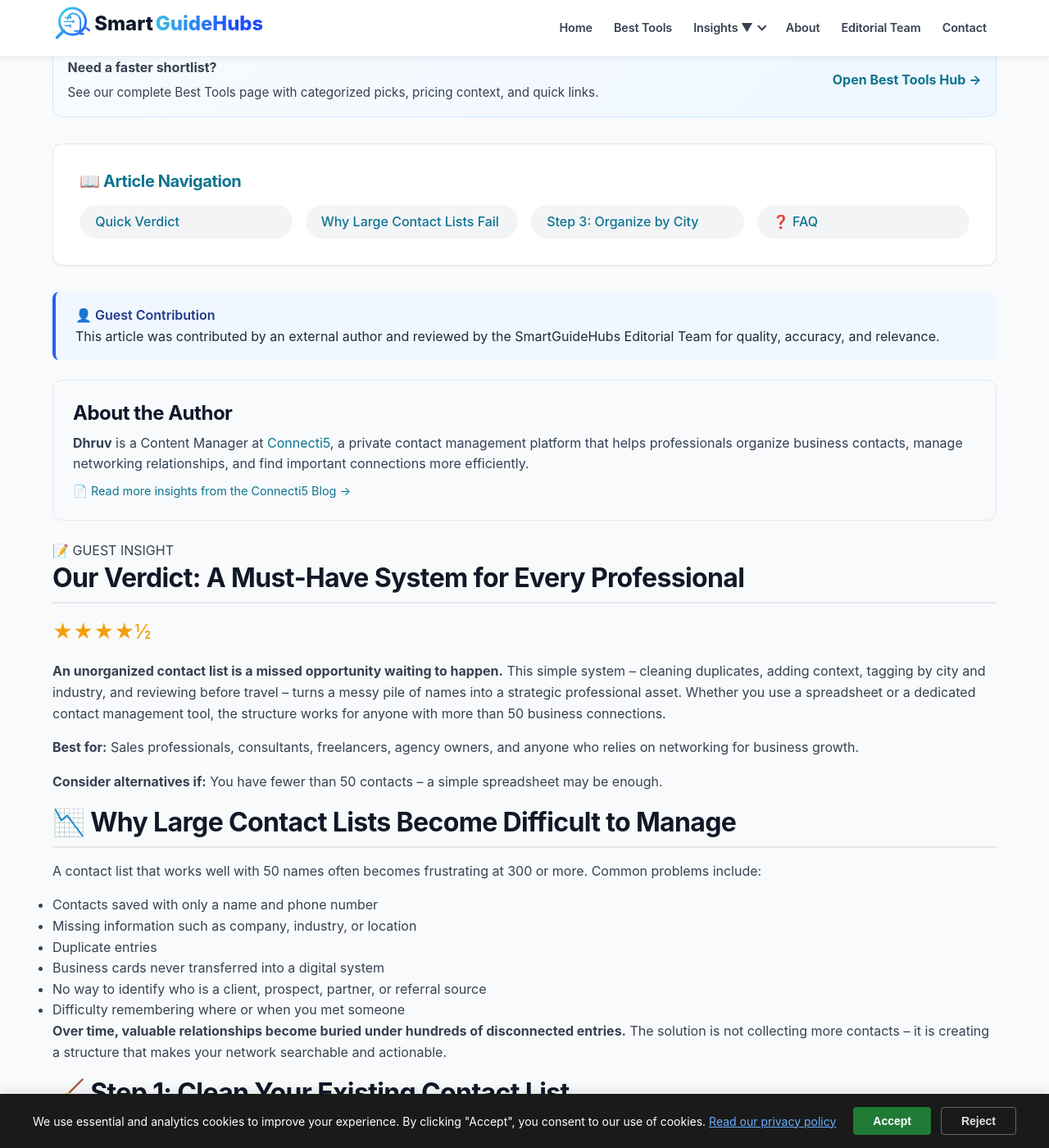
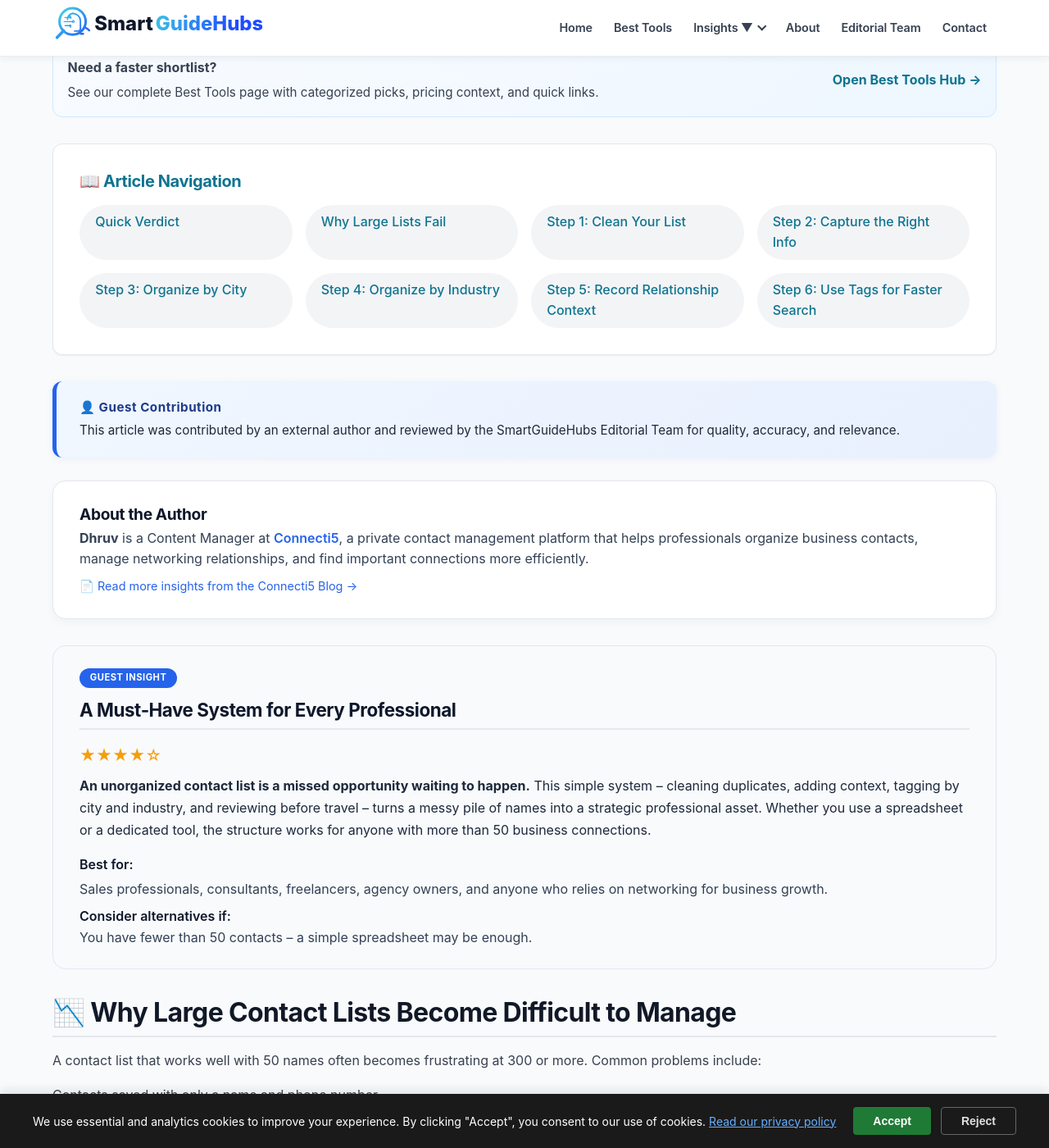
Before and after one commit to Yanniga01/gilliansperkin.github.io, a Jekyll site: the page built from _posts/2026-06-30-organize-contacts-by-city-and-industry.md, in a window 1280 px wide and 1400 px high, scrolled down 440 px. Shown: the whole window at 82% size. Built offline with Jekyll 4.4.1, drawn with Linux system fonts in a browser that asks for light colours; some of the changed text lies outside the part shown.

Commit message:
Update guest disclosure and author box styles

```diff
--- a/_posts/2026-06-30-organize-contacts-by-city-and-industry.md
+++ b/_posts/2026-06-30-organize-contacts-by-city-and-industry.md
@@ -11,43 +11,56 @@
 canonical_url: https://smartguidehubs.com/organize-contacts-by-city-and-industry/
 ---
 
+<!-- ===== TABLE OF CONTENTS (EXPANDED) ===== -->
 {% include article-toc.html
   link1="#quick-verdict" label1="Quick Verdict"
-  link2="#why-lists-fail" label2="Why Large Contact Lists Fail"
+  link2="#why-lists-fail" label2="Why Large Lists Fail"
   link3="#step-1-clean" label3="Step 1: Clean Your List"
-  link4="#step-2-capture" label3="Step 2: Capture the Right Info"
-  link5="#step-3-city" label3="Step 3: Organize by City"
-  link6="#faq" label6="❓ FAQ"
+  link4="#step-2-capture" label4="Step 2: Capture the Right Info"
+  link5="#step-3-city" label5="Step 3: Organize by City"
+  link6="#step-4-industry" label6="Step 4: Organize by Industry"
+  link7="#step-5-context" label7="Step 5: Record Relationship Context"
+  link8="#step-6-tags" label8="Step 6: Use Tags for Faster Search"
+  link9="#step-7-review" label9="Step 7: Review Before Travel"
+  link10="#step-8-upgrade" label10="Step 8: Upgrade When Needed"
+  link11="#framework" label11="📋 Simple Framework"
+  link12="#common-mistakes" label12="Common Mistakes"
+  link13="#final-thoughts" label13="Final Thoughts"
+  link14="#faq" label14="❓ FAQ"
 %}
 
-<!-- Guest Disclosure -->
-<div style="background: #f0f7ff; border-left: 4px solid #2563eb; padding: 1rem 1.5rem; border-radius: 8px; margin: 1.5rem 0;">
-  <p style="margin: 0; font-weight: 600; color: #1e3a8a;">👤 Guest Contribution</p>
-  <p style="margin: 0; color: #1e293b;">This article was contributed by an external author and reviewed by the SmartGuideHubs Editorial Team for quality, accuracy, and relevance.</p>
+<!-- ===== GUEST DISCLOSURE (Premium Design) ===== -->
+<div style="background: linear-gradient(135deg, #f0f7ff 0%, #e8f0fe 100%); border-left: 5px solid #2563eb; padding: 1.25rem 1.75rem; border-radius: 12px; margin: 1.5rem 0; box-shadow: 0 2px 8px rgba(37, 99, 235, 0.08);">
+  <p style="margin: 0; font-weight: 700; color: #1e3a8a; font-size: 0.95rem; letter-spacing: 0.5px;">👤 Guest Contribution</p>
+  <p style="margin: 0.25rem 0 0 0; color: #1e293b; font-size: 0.95rem;">This article was contributed by an external author and reviewed by the SmartGuideHubs Editorial Team for quality, accuracy, and relevance.</p>
 </div>
 
-<!-- Author Box (Guest) -->
-<div style="background: #f8fafc; border: 1px solid #e2e8f0; padding: 1.5rem; border-radius: 12px; margin: 1.5rem 0; display: flex; align-items: flex-start; gap: 1rem; flex-wrap: wrap;">
-  <div style="flex: 1;">
-    <h3 style="margin-top: 0; color: #0f172a;">About the Author</h3>
-    <p style="margin-bottom: 0.5rem; color: #334155;">
-      <strong>Dhruv</strong> is a Content Manager at <a href="https://connecti5.com" target="_blank" rel="noopener">Connecti5</a>, a private contact management platform that helps professionals organize business contacts, manage networking relationships, and find important connections more efficiently.
+<!-- ===== GUEST AUTHOR BOX (Premium) ===== -->
+<div style="background: #ffffff; border: 1px solid #e2e8f0; border-radius: 16px; padding: 1.75rem 2rem; margin: 1.75rem 0; box-shadow: 0 4px 12px rgba(0,0,0,0.04); display: flex; align-items: flex-start; gap: 1.5rem; flex-wrap: wrap;">
+  <div style="flex: 1; min-width: 200px;">
+    <h3 style="margin: 0 0 0.25rem 0; color: #0f172a; font-size: 1.2rem; font-weight: 700;">About the Author</h3>
+    <p style="margin: 0 0 0.5rem 0; color: #334155; line-height: 1.6;">
+      <strong>Dhruv</strong> is a Content Manager at <a href="https://connecti5.com" target="_blank" rel="noopener" style="color: #2563eb; text-decoration: none; font-weight: 600;">Connecti5</a>, a private contact management platform that helps professionals organize business contacts, manage networking relationships, and find important connections more efficiently.
     </p>
     <p style="margin: 0; font-size: 0.9rem; color: #64748b;">
-      📄 <a href="https://connecti5.com/blog" target="_blank" rel="noopener">Read more insights from the Connecti5 Blog →</a>
+      📄 <a href="https://connecti5.com/blog" target="_blank" rel="noopener" style="color: #2563eb; text-decoration: none;">Read more insights from the Connecti5 Blog →</a>
     </p>
   </div>
 </div>
 
-<div id="quick-verdict" class="quick-verdict">
-  <span class="winner-badge">📝 GUEST INSIGHT</span>
-  <h2>Our Verdict: A Must‑Have System for Every Professional</h2>
-  <div class="rating-stars">★★★★½</div>
-  <p><strong>An unorganized contact list is a missed opportunity waiting to happen.</strong> This simple system – cleaning duplicates, adding context, tagging by city and industry, and reviewing before travel – turns a messy pile of names into a strategic professional asset. Whether you use a spreadsheet or a dedicated contact management tool, the structure works for anyone with more than 50 business connections.</p>
-  <p><strong>Best for:</strong> Sales professionals, consultants, freelancers, agency owners, and anyone who relies on networking for business growth.</p>
-  <p><strong>Consider alternatives if:</strong> You have fewer than 50 contacts – a simple spreadsheet may be enough.</p>
+<!-- ===== QUICK VERDICT ===== -->
+<div id="quick-verdict" class="quick-verdict" style="background: #f8fafc; border: 1px solid #e2e8f0; border-radius: 16px; padding: 1.5rem 2rem; margin: 2rem 0;">
+  <span class="winner-badge" style="display: inline-block; background: #2563eb; color: #fff; font-size: 0.7rem; font-weight: 700; padding: 0.2rem 0.8rem; border-radius: 20px; letter-spacing: 0.5px; text-transform: uppercase; margin-bottom: 0.5rem;">Guest Insight</span>
+  <h2 style="margin: 0.25rem 0 0.5rem 0; font-size: 1.4rem; color: #0f172a;">A Must‑Have System for Every Professional</h2>
+  <div class="rating-stars" style="color: #f59e0b; font-size: 1.2rem; margin-bottom: 0.5rem;">★★★★☆</div>
+  <p style="font-size: 1rem; line-height: 1.7; color: #1e293b;"><strong>An unorganized contact list is a missed opportunity waiting to happen.</strong> This simple system – cleaning duplicates, adding context, tagging by city and industry, and reviewing before travel – turns a messy pile of names into a strategic professional asset. Whether you use a spreadsheet or a dedicated tool, the structure works for anyone with more than 50 business connections.</p>
+  <p style="font-weight: 600; color: #0f172a; margin: 0.5rem 0 0.25rem 0;">Best for:</p>
+  <p style="margin: 0 0 0.5rem 0; color: #334155;">Sales professionals, consultants, freelancers, agency owners, and anyone who relies on networking for business growth.</p>
+  <p style="font-weight: 600; color: #0f172a; margin: 0.25rem 0 0 0;">Consider alternatives if:</p>
+  <p style="margin: 0; color: #334155;">You have fewer than 50 contacts – a simple spreadsheet may be enough.</p>
 </div>
 
+<!-- ===== CONTENT STARTS ===== -->
 <h2 id="why-lists-fail">📉 Why Large Contact Lists Become Difficult to Manage</h2>
 <p>A contact list that works well with 50 names often becomes frustrating at 300 or more. Common problems include:</p>
 <ul>
@@ -183,13 +196,15 @@
 <p>By cleaning your contacts, adding meaningful context, organising by city and industry, and maintaining a simple review process, you can transform an unstructured contact list into a valuable business asset.</p>
 <p><strong>A large network is not the problem. An unorganised network is.</strong></p>
 
-<div style="background: #f8fafc; border: 1px solid #e2e8f0; padding: 1.5rem; border-radius: 12px; margin: 2rem 0;">
+<!-- ===== GUEST AUTHOR BOX (BOTTOM) ===== -->
+<div style="background: #f8fafc; border: 1px solid #e2e8f0; border-radius: 16px; padding: 1.5rem 2rem; margin: 2.5rem 0;">
   <p style="margin: 0; font-size: 0.95rem; color: #1e293b;">
-    <strong>👤 About the Author (continued)</strong><br>
-    Dhruv is a Content Manager at <a href="https://connecti5.com" target="_blank" rel="noopener">Connecti5</a>, a platform designed for professionals who want to take control of their networking relationships without the complexity of traditional CRMs.
+    <strong>👤 About the Author</strong><br>
+    Dhruv is a Content Manager at <a href="https://connecti5.com" target="_blank" rel="noopener" style="color: #2563eb; text-decoration: none;">Connecti5</a>, a platform designed for professionals who want to take control of their networking relationships without the complexity of traditional CRMs.
   </p>
 </div>
 
+<!-- ===== FAQ SECTION ===== -->
 <div id="faq" class="faq-section">
   <h2>❓ Frequently Asked Questions</h2>
   <div class="faq-item">
@@ -216,6 +231,7 @@
 
 {% include article-social.html %}
 
+<!-- ===== INTERLINKING SECTION ===== -->
 <div class="interlinking-section">
   <h2>📚 More Resources</h2>
   <div class="interlinking-grid">
@@ -224,20 +240,21 @@
       <p>Curated shortlist of top software picks – including CRMs and productivity tools.</p>
     </div>
     <div class="interlink-card">
-      <a href="/best-crm-small-business/"><strong>Best CRM Software for Small Business</strong></a>
-      <p>Compare top CRM platforms that can help you manage contacts and relationships.</p>
+      <a href="/categories/"><strong>📂 All Categories</strong></a>
+      <p>Browse all software reviews and guides by category.</p>
     </div>
     <div class="interlink-card">
-      <a href="/categories/"><strong>All Categories</strong></a>
-      <p>Browse all software reviews and guides.</p>
+      <a href="/blog/"><strong>📝 Blog Home</strong></a>
+      <p>Latest articles, comparisons, and buying guides.</p>
     </div>
     <div class="interlink-card">
-      <a href="/blog/"><strong>Blog Home</strong></a>
-      <p>Latest articles, comparisons, and buying guides.</p>
+      <a href="/about/"><strong>ℹ️ About SmartGuideHubs</strong></a>
+      <p>Learn more about our editorial team and how we review tools.</p>
     </div>
   </div>
 </div>
 
+<!-- ===== MAILERLITE EMBED ===== -->
 <div style="margin: 2rem 0; text-align: center;">
   <div class="ml-embedded" data-form="0xw1l4"></div>
 </div>
@@ -247,6 +264,7 @@
 
 <script src="/cookies.js"></script>
 
+<!-- ===== FAQ TOGGLE SCRIPT ===== -->
 <script>
 function toggleAnswer(element) {
   var answer = element.nextElementSibling;
@@ -266,6 +284,7 @@
 });
 </script>
 
+<!-- ===== SCHEMA MARKUP ===== -->
 <script type="application/ld+json">
 {
   "@context": "https://schema.org",
```
